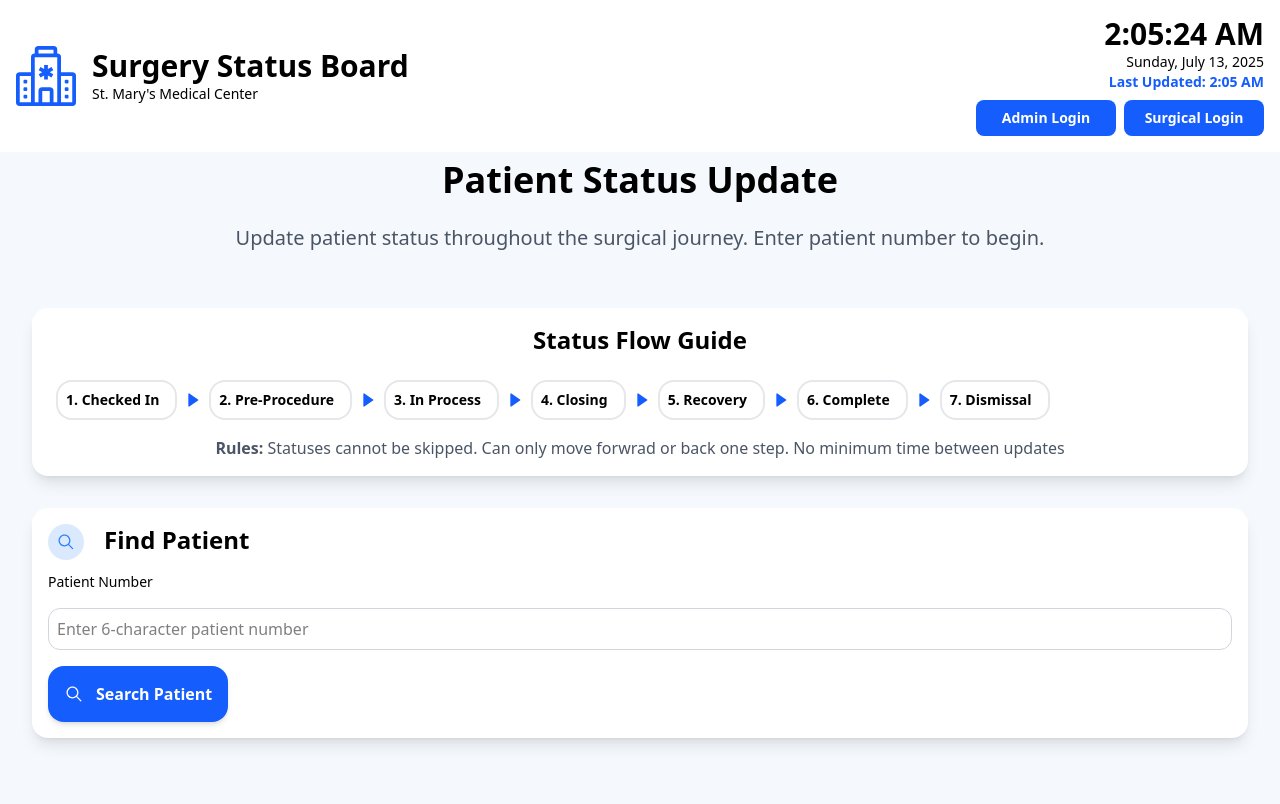
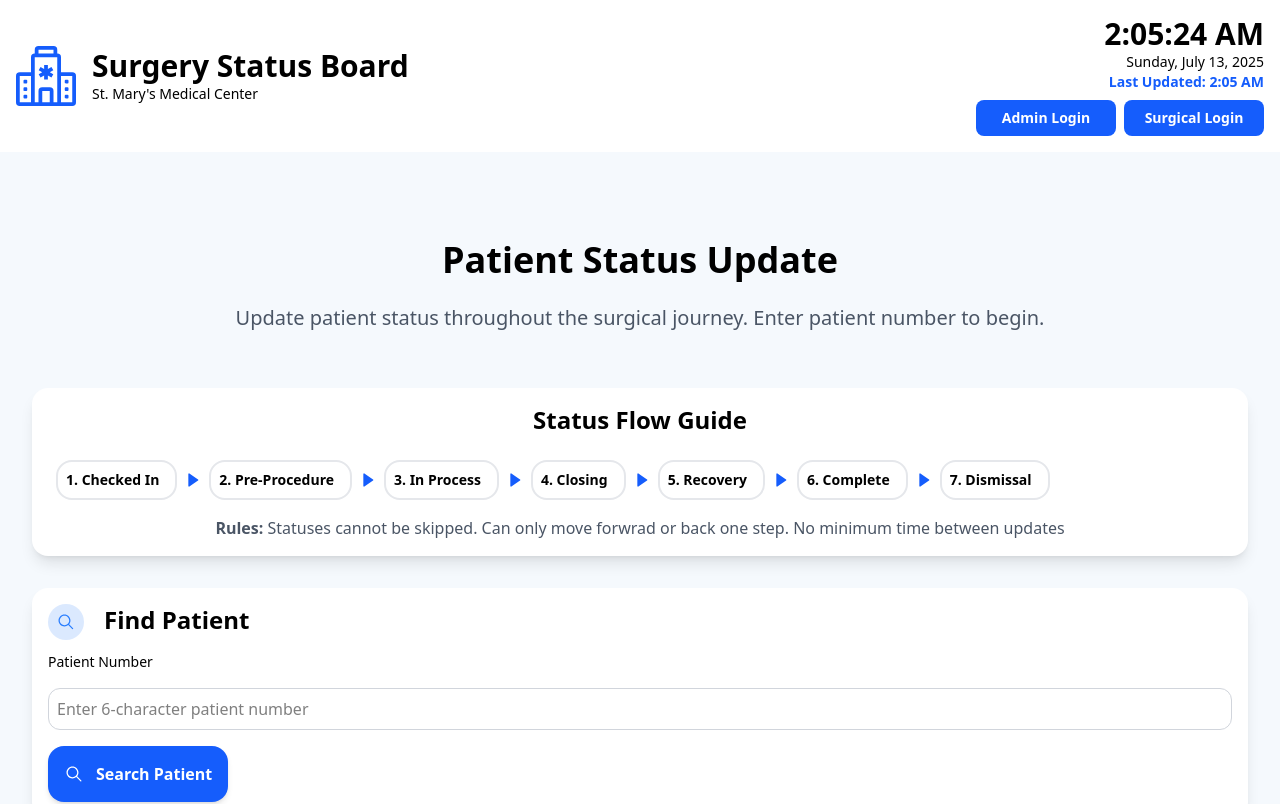
Before and after one commit to chingu-voyages/V56-tier3-team-36, a React (Vite) app in the folder client/: page /patientstatusupdate in a window 1280 px wide. Shown: the top 804 px of the page. Built offline with nearby package versions, Linux system fonts and the light colour scheme.

Commit message:
added padding to the top of patient status update section

```diff
--- a/client/src/pages/PatientStatusUpdate.jsx
+++ b/client/src/pages/PatientStatusUpdate.jsx
@@ -7,7 +7,7 @@ export default function PatientStatusUpdate() {
     return (
         <div>
         <Header />
-        <div className="bg-blue-background pt-40">
+        <div className="bg-blue-background pt-60">
         <h1 className='text-4xl font-bold'>Patient Status Update</h1>
         <p className='text-xl text-gray-600 p-6 '>Update patient status throughout the surgical journey. Enter patient number to begin.</p>
     <StatusFlowGuide />
```
